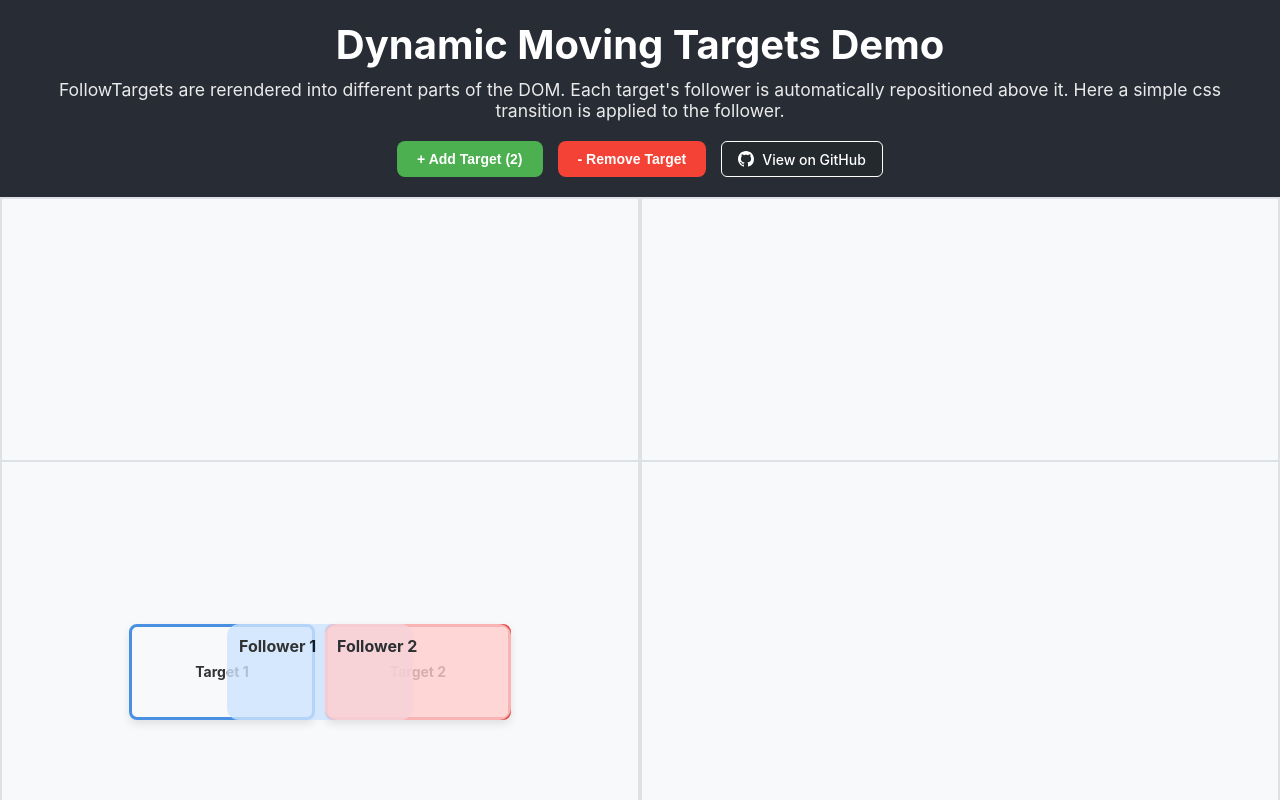
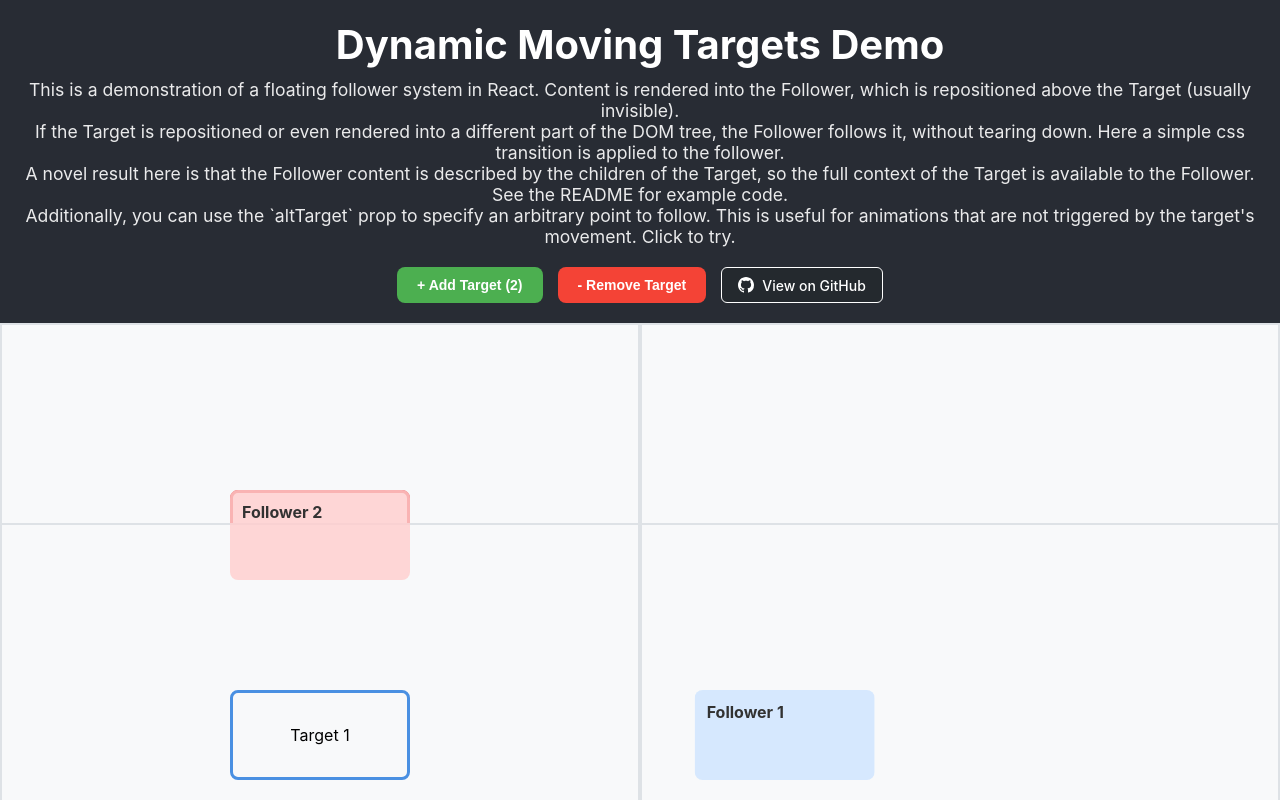
Before and after one commit to kumavis/react-animated-overlay, a React (Create React App) app: page / in a window 1280 px wide. Built offline with nearby package versions, Linux system fonts and the light colour scheme.

Commit message:
feat: follow alternate point target

```diff
--- a/src/App.tsx
+++ b/src/App.tsx
@@ -1,5 +1,5 @@
 import React, { useState, useEffect, useRef } from "react";
-import { FollowerProvider, FollowTarget } from "./components/FollowerSystem";
+import { FollowerProvider, FollowPortal } from "./components/FollowerSystem";
 import "./App.css";
 
 interface Target {
@@ -21,6 +21,29 @@ const COLOR_PALETTE = [
   { primary: "#cdffe4", secondary: "#4ae290" }, // Mint
   { primary: "#ffffe4", secondary: "#e2e24a" }, // Yellow
 ];
+
+const secondaryColorForId = (id: string) => {
+  const targetIndex = parseInt(id) - 1;
+  const colorIndex = targetIndex % COLOR_PALETTE.length;
+  return COLOR_PALETTE[colorIndex].secondary;
+}
+
+// For most usecases these will be invisible, but we color it to demonstrate the follower system.
+const TargetRepresentation: React.FC<{ id: string, targetRef: React.Ref<HTMLDivElement> }> = ({ id, targetRef }) => {
+  return (
+    <div ref={targetRef} style={{
+      width: 180,
+      height: 90,
+      background: "transparent",
+      border: `3px solid ${secondaryColorForId(id)}`,
+      boxSizing: "border-box",
+      borderRadius: 8,
+      display: "flex",
+      alignItems: "center",
+      justifyContent: "center",
+    }}>Target {id}</div>
+  );
+}
 
 function AppContent() {
   const [targets, setTargets] = useState<Target[]>(() => {
@@ -67,8 +90,6 @@ function AppContent() {
     }
   };
 
-  const intervalRef = useRef<NodeJS.Timeout | null>(null);
-
   useEffect(() => {
     const checkAndMoveTargets = () => {
       const now = Date.now();
@@ -93,43 +114,29 @@ function AppContent() {
     };
 
     // Check every 100ms for targets that need to move
-    intervalRef.current = setInterval(checkAndMoveTargets, 100);
-
+    const intervalId = setInterval(checkAndMoveTargets, 100);
     return () => {
-      if (intervalRef.current) {
-        clearInterval(intervalRef.current);
-      }
+      clearInterval(intervalId);
     };
   }, []);
 
-  // This is the target that will be followed by the follower
-  const renderTarget = (id: string, ref: React.Ref<HTMLDivElement>) => {
-    const target = targets.find(t => t.id === id);
-    if (!target) return null;
-    const { secondaryColor } = target;
+  const [clickTarget, setClickTarget] = useState<{ x: number, y: number } | undefined>();
+  const timeoutId = useRef<NodeJS.Timeout | null>(null);
 
-    return (
-      <div
-        ref={ref}
-        style={{
-          width: 180,
-          height: 90,
-          background: "transparent",
-          border: `3px solid ${secondaryColor}`,
-          borderRadius: 8,
-          display: "flex",
-          alignItems: "center",
-          justifyContent: "center",
-          fontSize: "14px",
-          fontWeight: "bold",
-          color: "#333",
-          boxShadow: "0 4px 8px rgba(0,0,0,0.1)",
-        }}
-      >
-        Target {id}
-      </div>
-    )
+  const handlePageClick = (event: React.MouseEvent) => {
+    setClickTarget({
+      x: event.clientX,
+      y: event.clientY,
+    });
+    // Clear temp target on timeout
+    if (timeoutId.current) {
+      clearTimeout(timeoutId.current);
     }
+    timeoutId.current = setTimeout(() => {
+      console.log("clearing clickTarget");
+      setClickTarget(undefined);
+    }, 1000);
+  };
 
   const renderQuadrant = (index: number) => {
     const quadrantTargets = targets.filter(target => target.quadrant === index);
@@ -148,21 +155,22 @@ function AppContent() {
         <div style={{ textAlign: "center" }}>
           {quadrantTargets.map(target => (
             <div key={target.id} style={{ margin: "10px 0" }}>
-              <FollowTarget id={target.id} renderTarget={renderTarget}>
-                {/* This content is rendered into the follower */}
+              <FollowPortal id={target.id} TargetComponent={TargetRepresentation} altTarget={target.id === "1" ? clickTarget : undefined}>
+                {/* The below content is rendered into the follower. The TargetComponent is actually rendered here. */}
                 <div
                   style={{
-                    height: 96,
+                    height: 90,
+                    width: 180,
                     boxSizing: "border-box",
                     background: target.primaryColor,
                     opacity: 0.8,
-                    borderRadius: 12,
+                    borderRadius: 8,
                     padding: 12,
                     pointerEvents: "none",
                     fontWeight: "bold",
                   }}
                 >Follower {target.id}</div>
-              </FollowTarget>
+              </FollowPortal>
             </div>
           ))}
         </div>
@@ -175,9 +183,13 @@ function AppContent() {
       <header className="App-header">
         <h1>Dynamic Moving Targets Demo</h1>
         <p>
-          FollowTargets are rerendered into different parts of the DOM.
-          Each target's follower is automatically repositioned above it.
-          Here a simple css transition is applied to the follower.
+          This is a demonstration of a floating follower system in React. Content is rendered into the Follower, which is repositioned above the Target (usually invisible).
+          <br/>
+          If the Target is repositioned or even rendered into a different part of the DOM tree, the Follower follows it, without tearing down. Here a simple css transition is applied to the follower.
+          <br />
+          A novel result here is that the Follower content is described by the children of the Target, so the full context of the Target is available to the Follower. See the README for example code.
+          <br />
+          Additionally, you can use the `altTarget` prop to specify an arbitrary point to follow. This is useful for animations that are not triggered by the target's movement. Click to try.
         </p>
 
         <div className="target-controls">
@@ -225,14 +237,17 @@ function AppContent() {
             }}
           >
             <svg width="16" height="16" viewBox="0 0 16 16" fill="currentColor">
-              <path d="M8 0C3.58 0 0 3.58 0 8c0 3.54 2.29 6.53 5.47 7.59.4.07.55-.17.55-.38 0-.19-.01-.82-.01-1.49-2.01.37-2.53-.49-2.69-.94-.09-.23-.48-.94-.82-1.13-.28-.15-.68-.52-.01-.53.63-.01 1.08.58 1.23.82.72 1.21 1.87.87 2.33.66.07-.52.28-.87.51-1.07-1.78-.2-3.64-.89-3.64-3.95 0-.87.31-1.59.82-2.15-.08-.2-.36-1.02.08-2.12 0 0 .67-.21 2.2.82.64-.18 1.32-.27 2-.27.68 0 1.36.09 2 .27 1.53-1.04 2.2-.82 2.2-.82.44 1.1.16 1.92.08 2.12.51.56.82 1.27.82 2.15 0 3.07-1.87 3.75-3.65 3.95.29.25.54.73.54 1.48 0 1.07-.01 1.93-.01 2.2 0 .21.15.46.55.38A8.013 8.013 0 0 0 16 8c0-4.42-3.58-8-8-8z"/>
+              <path d="M8 0C3.58 0 0 3.58 0 8c0 3.54 2.29 6.53 5.47 7.59.4.07.55-.17.55-.38 0-.19-.01-.82-.01-1.49-2.01.37-2.53-.49-2.69-.94-.09-.23-.48-.94-.82-1.13-.28-.15-.68-.52-.01-.53.63-.01 1.08.58 1.23.82.72 1.21 1.87.87 2.33.66.07-.52.28-.87.51-1.07-1.78-.2-3.64-.89-3.64-3.95 0-.87.31-1.59.82-2.15-.08-.2-.36-1.02.08-2.12 0 0 .67-.21 2.2.82.64-.18 1.32-.27 2-.27.68 0 1.36.09 2 .27 1.53-1.04 2.2-.82 2.2-.82.44 1.1.16 1.92.08 2.12.51.56.82 1.27.82 2.15 0 3.07-1.87 3.75-3.65 3.95.29.25.54.73.54 1.48 0 1.07-.01 1.93-.01 2.2 0 .21.15.46.55.38A8.013 8.013 0 0 0 16 8c0-4.42-3.58-8-8-8z" />
             </svg>
             View on GitHub
           </a>
         </div>
       </header>
 
-      <main className="quadrant-container">
+      <main
+        className="quadrant-container"
+        onClick={handlePageClick}
+      >
         <div className="quadrant-row">
           {renderQuadrant(0)}
           {renderQuadrant(1)}
@@ -272,15 +287,8 @@ function AppContent() {
 }
 
 function App() {
-  // Function to get the follower color for a specific target
-  const getFollowerColor = (targetId: string) => {
-    const targetIndex = parseInt(targetId) - 1;
-    const colorIndex = targetIndex % COLOR_PALETTE.length;
-    return COLOR_PALETTE[colorIndex].primary;
-  };
-
   return (
-    <FollowerProvider followerColor={getFollowerColor}>
+    <FollowerProvider>
       <AppContent />
     </FollowerProvider>
   );
--- a/src/components/FollowerSystem.tsx
+++ b/src/components/FollowerSystem.tsx
@@ -1,141 +1,225 @@
-import React, { createContext, useContext, useCallback, useRef, useState, useEffect, ReactElement, ReactNode, Ref } from "react";
+import React, { createContext, useContext, useCallback, useRef, useState, useEffect, ReactNode, Ref, useMemo } from "react";
 import { createPortal } from "react-dom";
-import { useFloating, autoUpdate, size, offset } from "@floating-ui/react";
+import { useFloating, autoUpdate, offset, useTransitionStatus } from "@floating-ui/react";
 
+type FollowTarget = HTMLElement | null;
+type AltTarget = { x: number, y: number };
+type FollowerContent = ReactNode | null;
 
 // Context that lets any Target register itself as a reference
-type SetRef = (id: string, el: HTMLElement | null, followerContent: ReactNode) => void;
-const FollowerCtx = createContext<SetRef | null>(null);
+type SetRef = (id: string, el: HTMLElement | null) => void;
+type FollowerCtxType = {
+  setTargetReference: SetRef;
+  getFollowEntry: (id: string) => FollowTarget | undefined;
+  setFollowerContent: (id: string, content: ReactNode | null) => void;
+  getFollowerContent: (id: string) => ReactNode | null;
+  setAltTarget: (id: string, altTarget: AltTarget | undefined) => void;
+  getAltTarget: (id: string) => AltTarget | undefined;
+}
 
-interface FollowTargetProps {
+const FollowerCtx = createContext<FollowerCtxType | null>(null);
+
+interface FollowerProps {
   id: string;
-  renderTarget: (id: string, ref: Ref<HTMLDivElement>) => ReactElement | null;
+  getFollowTargetElement: (id: string) => FollowTarget | undefined;
+  altTarget?: AltTarget;
   children: ReactNode;
 }
+// Internal Follower component that follows a target element (or alternate target)
+const Follower = ({ id, getFollowTargetElement, altTarget, children }: FollowerProps) => {
+  const isInitiallyPositioned = useRef(false);
+  const followEntry = getFollowTargetElement(id);
+  const shouldBeVisible = !!followEntry;
+  const shouldAnimate = shouldBeVisible && isInitiallyPositioned.current;
 
-export function FollowTarget({ id, renderTarget, children }: FollowTargetProps) {
-  // Each target registers itself with the follower system
-  const followerRef = useFollowerTargetRef<HTMLDivElement>(id, children);
-  return renderTarget(id, followerRef);
-}
-
-interface FollowerProviderProps {
-  children: ReactNode;
-  followerColor?: string | ((targetId: string) => string);
-}
-
-// Individual Follower component that manages its own floating instance
-const Follower = ({ id, getFollowEntry }: {
-  id: string;
-  getFollowEntry: (id: string) => FollowerEntry | undefined;
-}) => {
-  const hasBeenPositioned = useRef(false);
-  const { refs, floatingStyles } = useFloating({
+  // Configure floating-ui system
+  const { refs, floatingStyles, context, elements } = useFloating({
+    open: shouldBeVisible,
     strategy: "fixed",
     placement: "bottom-start",
     whileElementsMounted: autoUpdate,
     middleware: [
+      // Adjust position
       offset(({ rects }) => ({ mainAxis: -rects.reference.height })),
-      size({
-        apply({ rects, elements }) {
-          Object.assign(elements.floating.style, {
-            width: `${rects.reference.width}px`,
-            height: `${rects.reference.height}px`,
-          });
-        },
-      }),
     ],
   });
+  const { status } = useTransitionStatus(context);
+  const isOpen = status === "open";
+
+  // After the first open, mark as initially positioned
+  useEffect(() => {
+    if (isInitiallyPositioned.current) return;
+    if (isOpen) {
+      isInitiallyPositioned.current = true;
+    }
+  }, [isOpen]);
+
+  // If altTarget is set, set a virtual element as the position reference
+  useEffect(() => {
+    if (altTarget) {
+      const virtualEl = {
+        getBoundingClientRect() {
+          return {
+            x: 0,
+            y: 0,
+            top: altTarget.y,
+            left: altTarget.x,
+            bottom: 0,
+            right: 0,
+            width: 0,
+            height: 0,
+          };
+        },
+      };
+      refs.setPositionReference(virtualEl);
+      return () => refs.setPositionReference(null);
+    } else {
+      const targetElement = getFollowTargetElement(id) || null;
+      refs.setReference(targetElement);
+    }
+  }, [altTarget, id, getFollowTargetElement]);
 
   // Get the current target element and update the reference
+  // TODO: This is likely unnecessary indirection and the reference could be set directly.
   useEffect(() => {
-    const { el: targetElement } = getFollowEntry(id) || {};
+    const targetElement = getFollowTargetElement(id);
     if (targetElement) {
       refs.setReference(targetElement);
-      // Mark as positioned after the first reference is set
-      if (!hasBeenPositioned.current) {
-        // Use a small delay to ensure positioning is complete
-        const timer = setTimeout(() => {
-          hasBeenPositioned.current = true;
-        }, 100);
-        return () => clearTimeout(timer);
-      }
     }
-  }, [refs, id, getFollowEntry]);
+  }, [refs, id, getFollowTargetElement]);
 
-  const { followerContent } = getFollowEntry(id) || {};
-
-  return (
+  return shouldBeVisible && (
     <div
       key={id}
       ref={refs.setFloating}
       style={{
         ...floatingStyles,
-        transition: hasBeenPositioned.current ? "all 0.3s ease-in-out" : "none",
+        transition: shouldAnimate ? "all 0.3s ease-in-out" : "none",
       }}
     >
-      {followerContent}
+      {children}
     </div>
-  )
+  ) || null;
 };
 
-type FollowerEntry = {
-  el: HTMLElement | null;
-  followerContent: ReactNode;
+interface FollowerProviderProps {
+  children: ReactNode;
 }
-
-export function FollowerProvider({ children }: FollowerProviderProps) {
-  const [targetElements, setTargetElements] = useState<Map<string, FollowerEntry>>(new Map());
-
-  // Expose a setter that any target can call when it mounts/moves
-  const setReference = useCallback((id: string, el: HTMLElement | null, followerContent: ReactNode) => {
-    if (el) {
-      setTargetElements(prev => new Map(prev).set(id, { el, followerContent }));
-    } else {
-      setTargetElements(prev => {
+// This component is the root of the follower system. It manages the target elements and their followers.
+export const FollowerProvider: React.FC<FollowerProviderProps> = ({ children }) => {
+  // Stores the target elements. Observable, triggers changes.
+  const [followTargets, setFollowTargets] = useState<Map<string, FollowTarget>>(new Map());
+  const setTargetReference: SetRef = useCallback((id: string, followTargetElement: FollowTarget) => {
+    setFollowTargets(prev => {
+      // Remove Element
+      if (!followTargetElement) {
         const newMap = new Map(prev);
         newMap.delete(id);
         return newMap;
-      });
-    }
+      }
+      // New Element
+      const newMap = new Map(prev);
+      newMap.set(id, followTargetElement);
+      return newMap;
+    });
+  }, []);
+  const [altTargets, setAltTargets] = useState<Map<string, AltTarget>>(new Map());
+  const setAltTarget = useCallback((id: string, altTarget: AltTarget | undefined) => {
+    setAltTargets(prev => {
+      // No change
+      if (prev.get(id) === altTarget) {
+        return prev;
+      }
+      // Remove Element
+      if (!altTarget) {
+        const newMap = new Map(prev);
+        newMap.delete(id);
+        return newMap;
+      }
+      // New Element
+      const newMap = new Map(prev);
+      newMap.set(id, altTarget);
+      return newMap;
+    });
+  }, []);
+  const getAltTarget = useCallback((id: string) => {
+    return altTargets.get(id);
+  }, [altTargets]);
+
+  // Stores the Follower content ReactNode. Non-observable, doesn't trigger changes.
+  const followerContentRefs = useRef<Map<string, FollowerContent>>(new Map());
+  const getFollowerContext = useCallback((id: string) => {
+    return followerContentRefs.current.get(id);
+  }, []);
+  const setFollowerContext = useCallback((id: string, content: ReactNode | null) => {
+    followerContentRefs.current.set(id, content);
   }, []);
 
   // Function to get target element by ID
   const getFollowEntry = useCallback((id: string) => {
-    return targetElements.get(id);
-  }, [targetElements]);
+    return followTargets.get(id);
+  }, [followTargets]);
+
+  const contextValue = useMemo<FollowerCtxType>(() => ({
+    setTargetReference,
+    getFollowEntry,
+    setFollowerContent: setFollowerContext,
+    getFollowerContent: getFollowerContext,
+    setAltTarget,
+    getAltTarget,
+  }), [setTargetReference, getFollowEntry, setFollowerContext, getFollowerContext]);
 
   return (
-    <FollowerCtx.Provider value={setReference}>
+    <FollowerCtx.Provider value={contextValue}>
       {children}
       {createPortal(
-        <>
-          {Array.from(targetElements.keys()).map(targetId => (
-            <Follower
-              key={`follower-${targetId}`}
-              id={targetId}
-              getFollowEntry={getFollowEntry}
-            />
+        <div>
+          {Array.from(followerContentRefs.current.entries()).map(([id, content]) => (
+            <Follower key={id} id={id} getFollowTargetElement={getFollowEntry} altTarget={getAltTarget(id)}>
+              {content}
+            </Follower>
           ))}
-        </>,
-        document.body
+        </div>,
+        document.body,
       )}
     </FollowerCtx.Provider>
   );
 }
 
-// Hook for the moving Target component(s)
-export function useFollowerTargetRef<T extends HTMLElement>(
-  id: string,
-  followerContent: React.ReactNode
-) {
-  const setReference = useContext(FollowerCtx);
-  if (!setReference) throw new Error("Wrap your app with <FollowerProvider/>");
+// Internal hook for connecting the Targer and Follower components via the Provider
+const useFollowerTargetRef = <T extends HTMLElement>(id: string, children: ReactNode, altTarget?: AltTarget) => {
+  const context = useContext(FollowerCtx);
+  if (!context) throw new Error("Wrap your app with <FollowerProvider/>");
+  const { setTargetReference, setFollowerContent: setFollowerContext, setAltTarget } = context;
+
+  // Send the children to get rendered in the portal
+  setFollowerContext(id, children);
+
+  // Forward the altTarget to the follower system
+  useEffect(() => {
+    setAltTarget(id, altTarget);
+  }, [altTarget, id, setAltTarget]);
 
   // A callback ref that always re-points the follower to the latest DOM node
   const last = useRef<T | null>(null);
-  return useCallback((node: T | null) => {
+  const setTargetRef = useCallback((node: T | null) => {
     last.current = node;
-    setReference(id, node, followerContent);
-  }, [setReference, id, followerContent]);
+    setTargetReference(id, node);
+  }, [setTargetReference, id]);
+
+  return setTargetRef;
 }
+
+interface FollowPortalProps<T extends HTMLElement> {
+  id: string;
+  TargetComponent: React.FC<{ id: string, targetRef: Ref<T> }>;
+  altTarget?: AltTarget;
+  children: ReactNode;
+}
+// This component takes the children and forwards it to be rendered into its Follower, and renders the Target component as its real child.
+export const FollowPortal = <T extends HTMLElement>({ id, TargetComponent, children, altTarget }: FollowPortalProps<T>) => {
+  // Send children to the follower system
+  const targetRef = useFollowerTargetRef<T>(id, children, altTarget);
+  // Mark the target with a ref
+  return <TargetComponent key={`target-${id}`} id={id} targetRef={targetRef} />;
+}
```
Also changed, not shown: 1 other file (tests, documents, lock files or other folders). Lines whose indentation alone changed are shown as unchanged.
